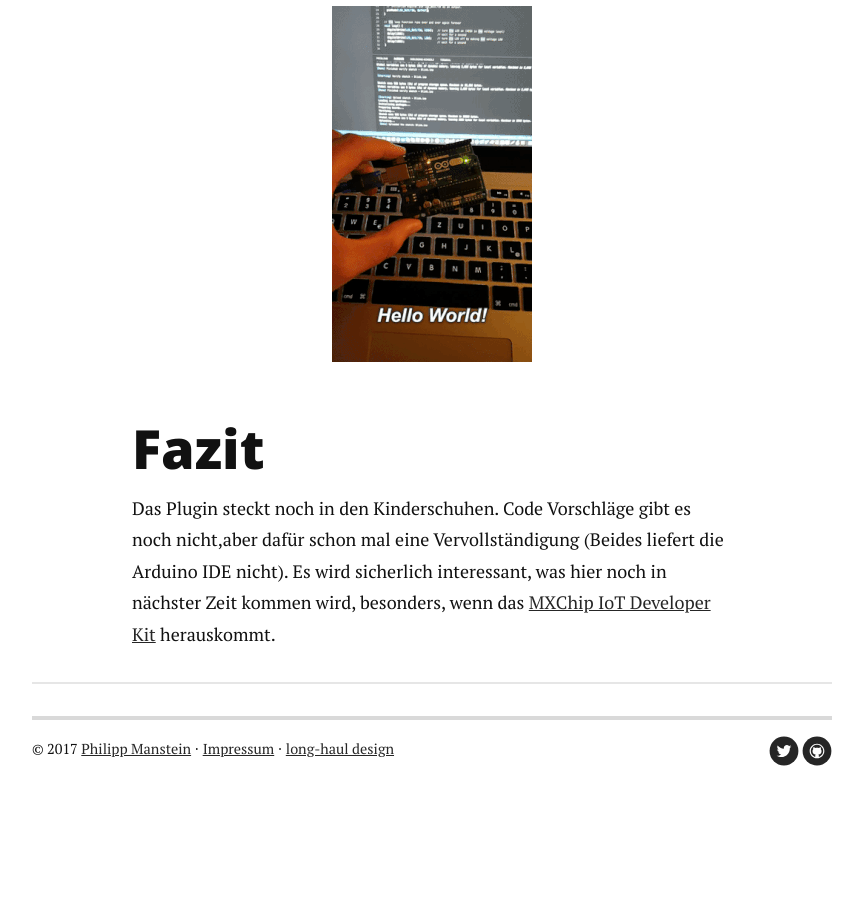
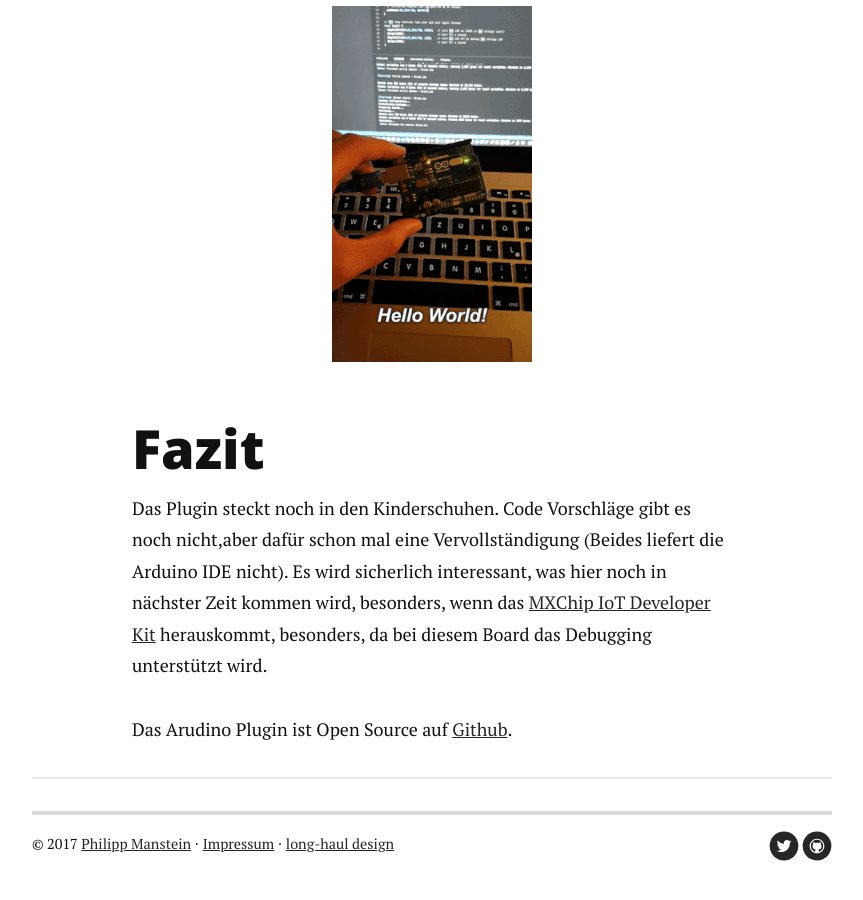
Before and after one commit to duglah/duglah.github.io, a Jekyll site: the page built from _posts/2017-07-09-vs-code-arduino-hello-world.markdown, in a window 1280 px wide and 900 px high, scrolled down 4482 px. Shown: the whole window, without its empty margins (208-1071 px from the left). Built offline with Jekyll 4.4.1, drawn with Linux system fonts in a browser that asks for light colours; nearby versions of some CDN libraries; comment, search, counter and statistics services are not loaded; before the commit the page ends 5287 px from its top, so only the background shows below that.

Commit message:
Added Link to Arduino Vs Code Plugin Repo

```diff
--- a/_posts/2017-07-09-vs-code-arduino-hello-world.markdown
+++ b/_posts/2017-07-09-vs-code-arduino-hello-world.markdown
@@ -90,4 +90,6 @@ Nun solltet ihr die eingebaute LED auf dem Board blinken sehen.
 
 # Fazit
 
-Das Plugin steckt noch in den Kinderschuhen. Code Vorschläge gibt es noch nicht,aber dafür schon mal eine Vervollständigung (Beides liefert die Arduino IDE nicht). Es wird sicherlich interessant, was hier noch in nächster Zeit kommen wird, besonders, wenn das [MXChip IoT Developer Kit](https://microsoft.github.io/azure-iot-developer-kit/) herauskommt.
+Das Plugin steckt noch in den Kinderschuhen. Code Vorschläge gibt es noch nicht,aber dafür schon mal eine Vervollständigung (Beides liefert die Arduino IDE nicht). Es wird sicherlich interessant, was hier noch in nächster Zeit kommen wird, besonders, wenn das [MXChip IoT Developer Kit](https://microsoft.github.io/azure-iot-developer-kit/) herauskommt, besonders, da bei diesem Board das Debugging unterstützt wird.
+
+Das Arudino Plugin ist Open Source auf [Github](https://github.com/Microsoft/vscode-arduino).
```
